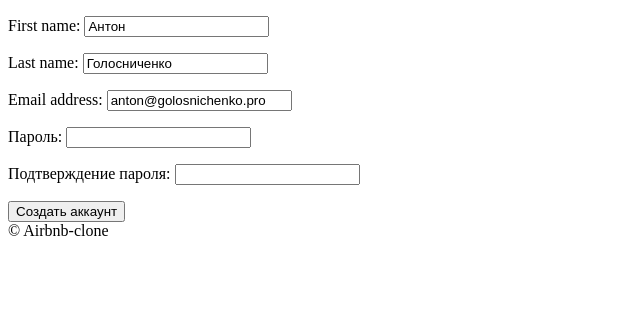
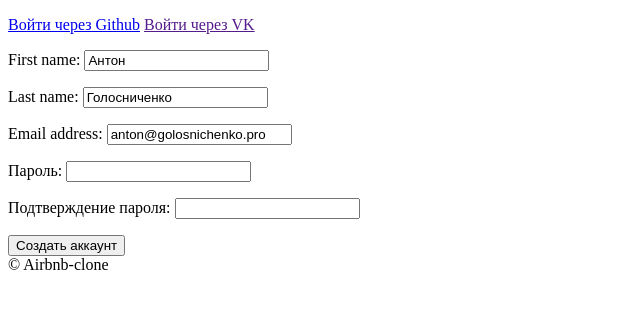
Before and after one commit to easycoders-academy/airbnb-clone, a Django app: page /users/signup in a window 1280 px wide. Shown: the part 78-387 px from the top of the page, without its empty margins (0-640 px from the left). Run offline with Django 3.2, Linux system fonts and the light colour scheme.

Commit message:
107. Авторизация через Github - часть 1

```diff
--- /dev/null
+++ b/templates/partials/social_login.html
@@ -0,0 +1,5 @@
+<div>
+    <a href="{% url "users:github-login" %}">Войти через Github</a>
+
+    <a href="">Войти через VK</a>
+</div>
--- a/templates/users/login.html
+++ b/templates/users/login.html
@@ -9,6 +9,8 @@
 
 {% block content %}
 
+{% include 'partials/social_login.html' %}
+
 <form method="POST" action="{% url "users:login" %}">
     {% csrf_token %}
     {{form.as_p}}
--- a/templates/users/signup.html
+++ b/templates/users/signup.html
@@ -8,6 +8,7 @@
 {% endblock search-bar %}
 
 {% block content %}
+{% include 'partials/social_login.html' %}
 
 <form method="POST" action="{% url "users:signup" %}">
     {% csrf_token %}
--- a/users/urls.py
+++ b/users/urls.py
@@ -5,6 +5,8 @@ app_name = "users"
 
 urlpatterns = [
     path("login", views.LoginView.as_view(), name="login"),
+    path("login/github", views.github_login, name="github-login"),
+    path("login/github/callback", views.github_callback, name="github-callback"),
     path("logout", views.log_out, name="logout"),
     path("signup", views.SignUpView.as_view(), name="signup"),
     path("verify/<str:key>", views.complete_verification, name="complete-verification"),
--- a/users/views.py
+++ b/users/views.py
@@ -1,3 +1,4 @@
+import os
 from django.views import View
 from django.views.generic import FormView
 from django.urls import reverse_lazy
@@ -59,3 +60,15 @@ def complete_verification(request, key):
         # TODO: Добавить сообщение об ошибке
         pass
     return redirect(reverse("core:home"))
+
+
+def github_login(request):
+    client_id = os.environ.get("GH_ID")
+    redirect_uri = f"http://localhost:8000/users/login/github/callback"
+    return redirect(
+        f"https://github.com/login/oauth/authorize?client_id={client_id}&redirect_uri={redirect_uri}&scope=read:user"
+    )
+
+
+def github_callback(request):
+    pass
```
